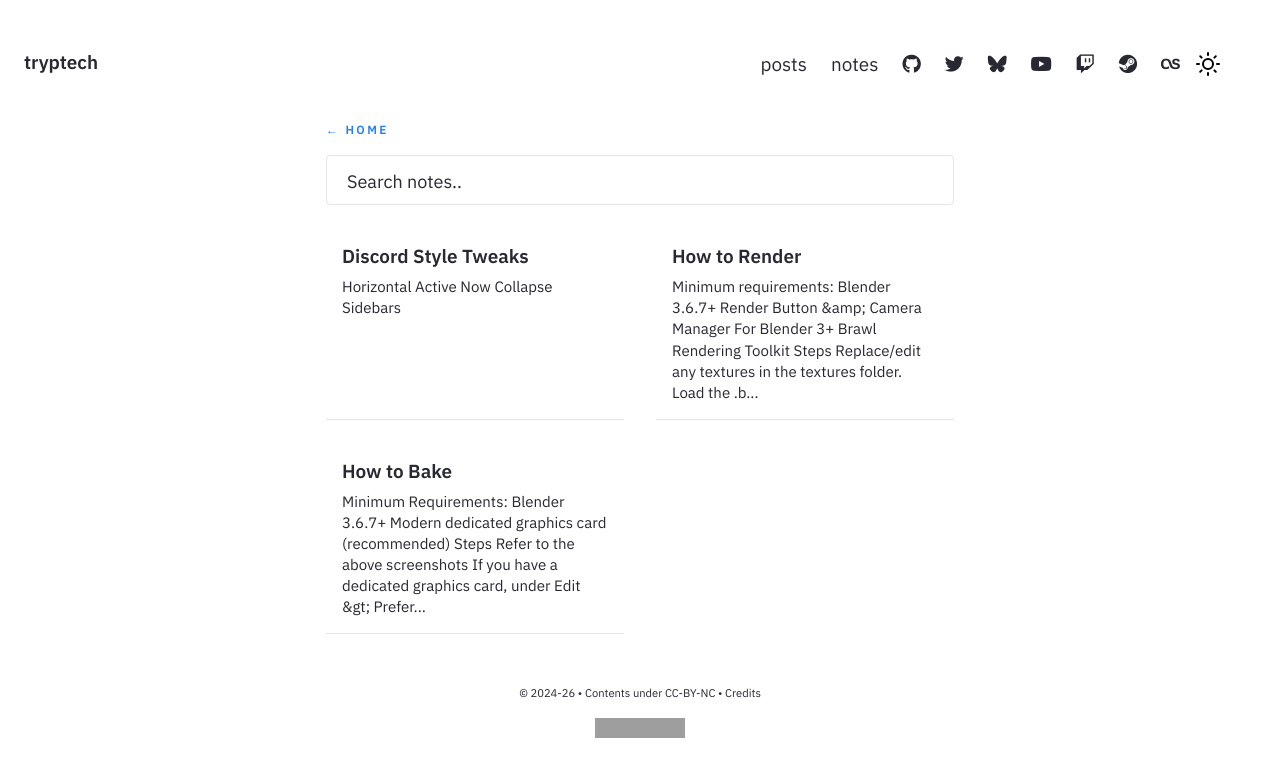
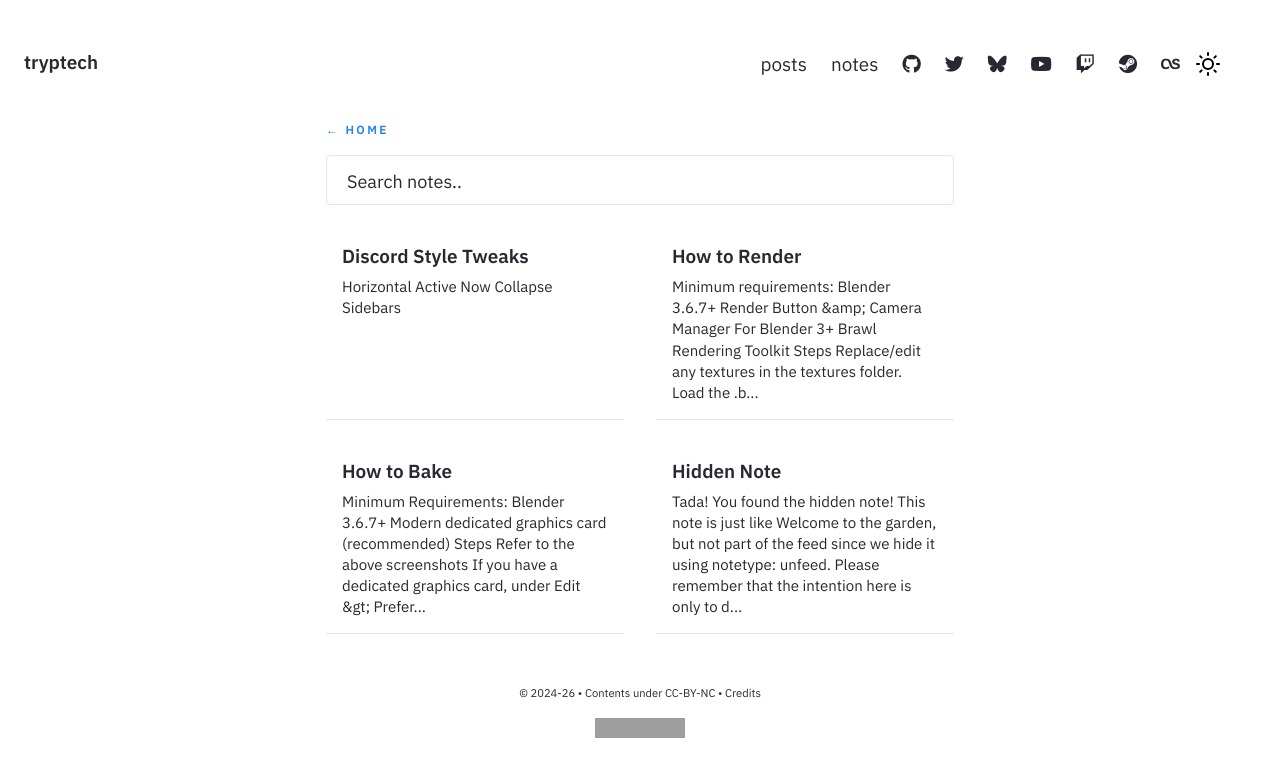
Before and after one commit to tryptech/tryptech.github.io, a Jekyll site: the page built from pages/notes.md, in a window 1280 px wide. Shown: the top 777 px of the page. Built offline with Jekyll 4.4.1, drawn with Linux system fonts in a browser that asks for light colours; nearby versions of some CDN libraries; comment, search, counter and statistics services are not loaded; grey boxes are pictures that could not be loaded.

Commit message:
no message

```diff
--- a/_notes/Public/Hidden Note.md
+++ b/_notes/Public/Hidden Note.md
@@ -1,7 +1,8 @@
 ---
 title: Hidden Note
-feed: hide
-date : 01-01-2021
+feed: show
+date: 01-01-2021
+notetype: unfeed
 ---
 
 Tada! You found the hidden note! This note is just like [[Welcome to the garden]], but not part of the feed since we hide it using `notetype: unfeed`. Please remember that the intention here is only to declutter the feed and not provide any 'protection' to the content. Notes with unfeed note type will be synced to Github, accessed via URL, and hyperlinked.
```
